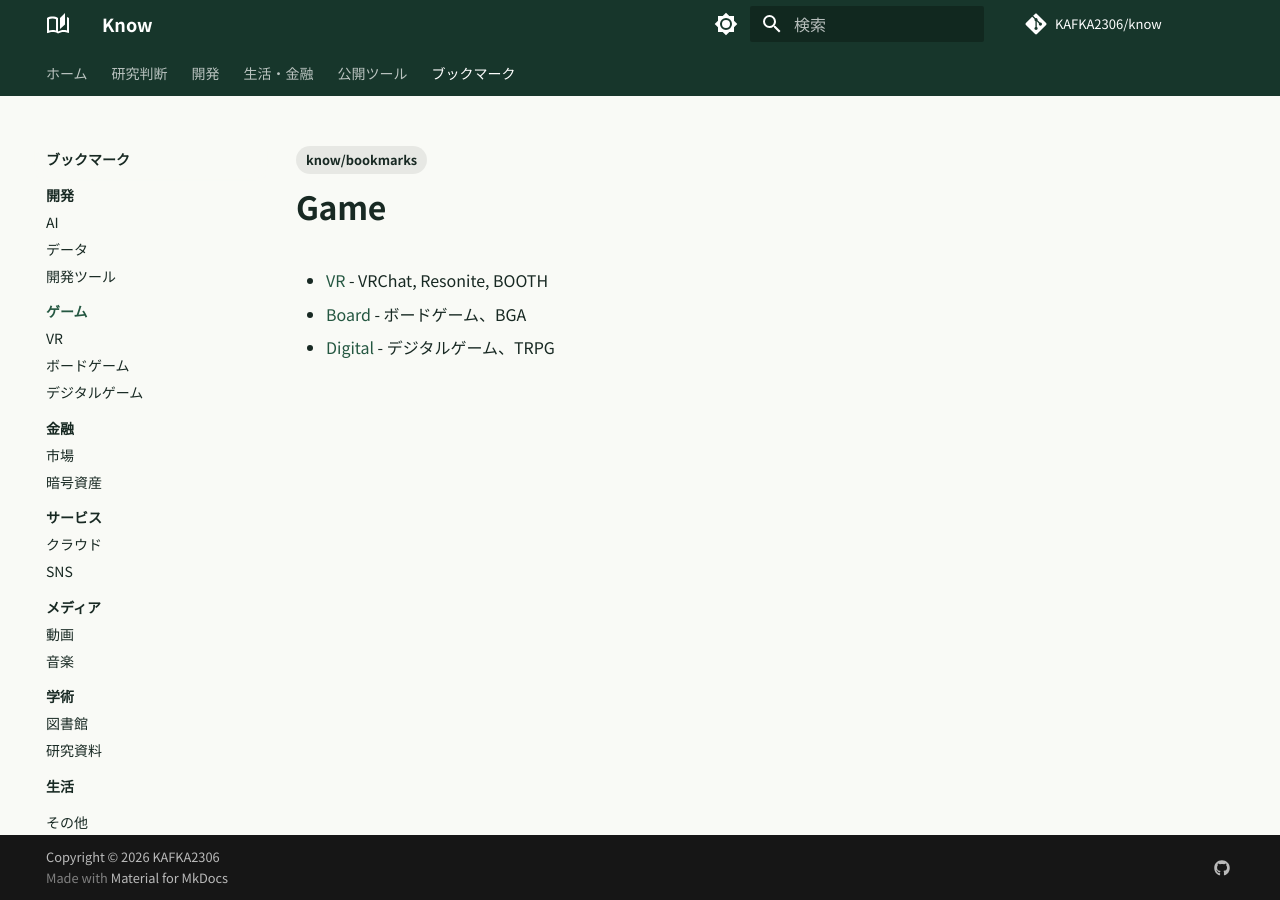
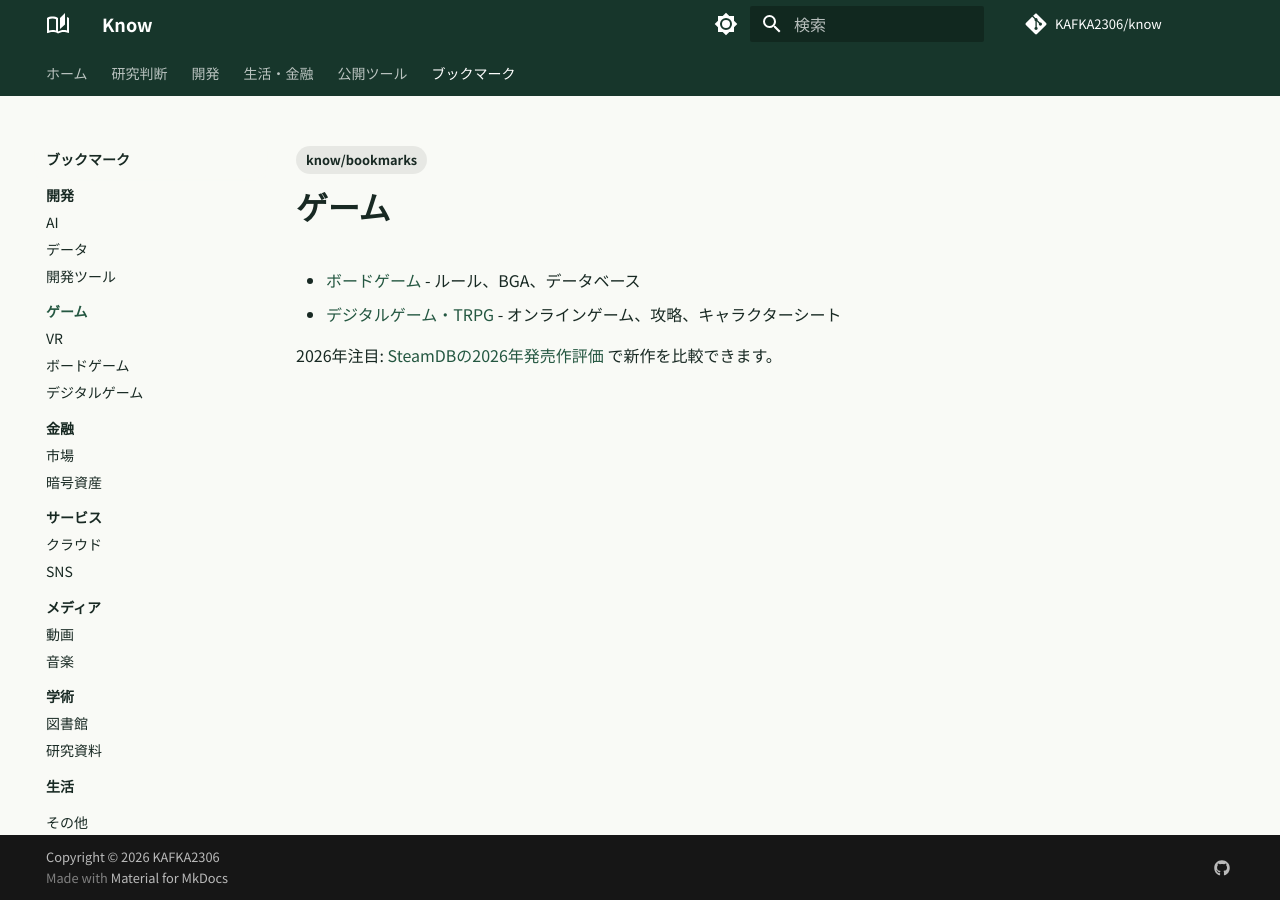
Before and after one commit to KAFKA2306/know, an MkDocs documentation site: the page built from docs/bookmarks/Game/index.md, in a window 1280 px wide. Built offline with MkDocs 1.6.1 and Material for MkDocs 9.7.7, drawn with Linux system fonts in a browser that asks for light colours; comment, search, counter and statistics services are not loaded.

```diff
--- a/docs/bookmarks/Game/index.md
+++ b/docs/bookmarks/Game/index.md
@@ -1,12 +1,13 @@
 ---
 type: bookmark
-description: "「Game」のブックマークを探すための索引。"
+description: "ボードゲーム・デジタルゲーム・TRPGのプレイと攻略に使うリンク集。"
 tags:
   - know/bookmarks
 ---
 
-# Game
+# ゲーム
 
-- [VR](VR/index.md) - VRChat, Resonite, BOOTH
-- [Board](Board/index.md) - ボードゲーム、BGA
-- [Digital](Digital/index.md) - デジタルゲーム、TRPG
+- [ボードゲーム](Board/index.md) - ルール、BGA、データベース
+- [デジタルゲーム・TRPG](Digital/index.md) - オンラインゲーム、攻略、キャラクターシート
+
+2026年注目: [SteamDBの2026年発売作評価](https://steamdb.info/stats/gameratings/2026/) で新作を比較できます。
```
